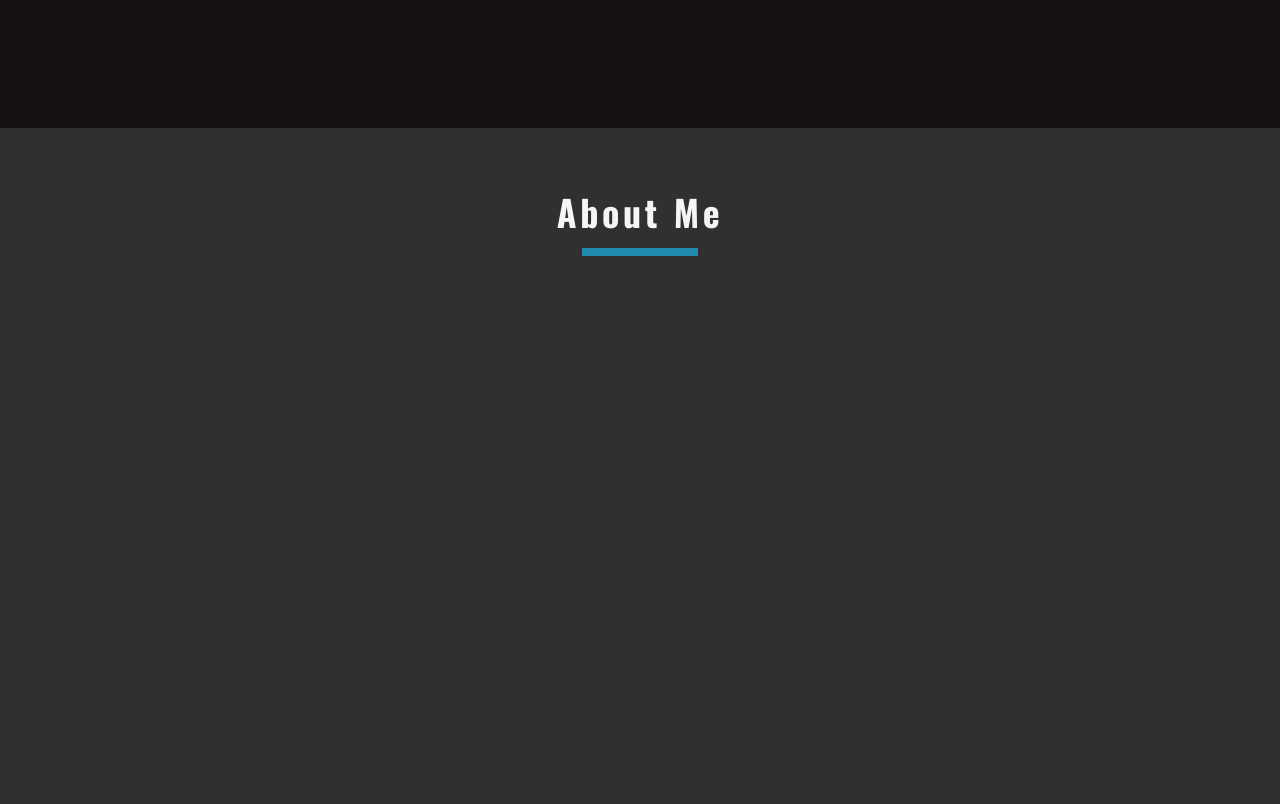
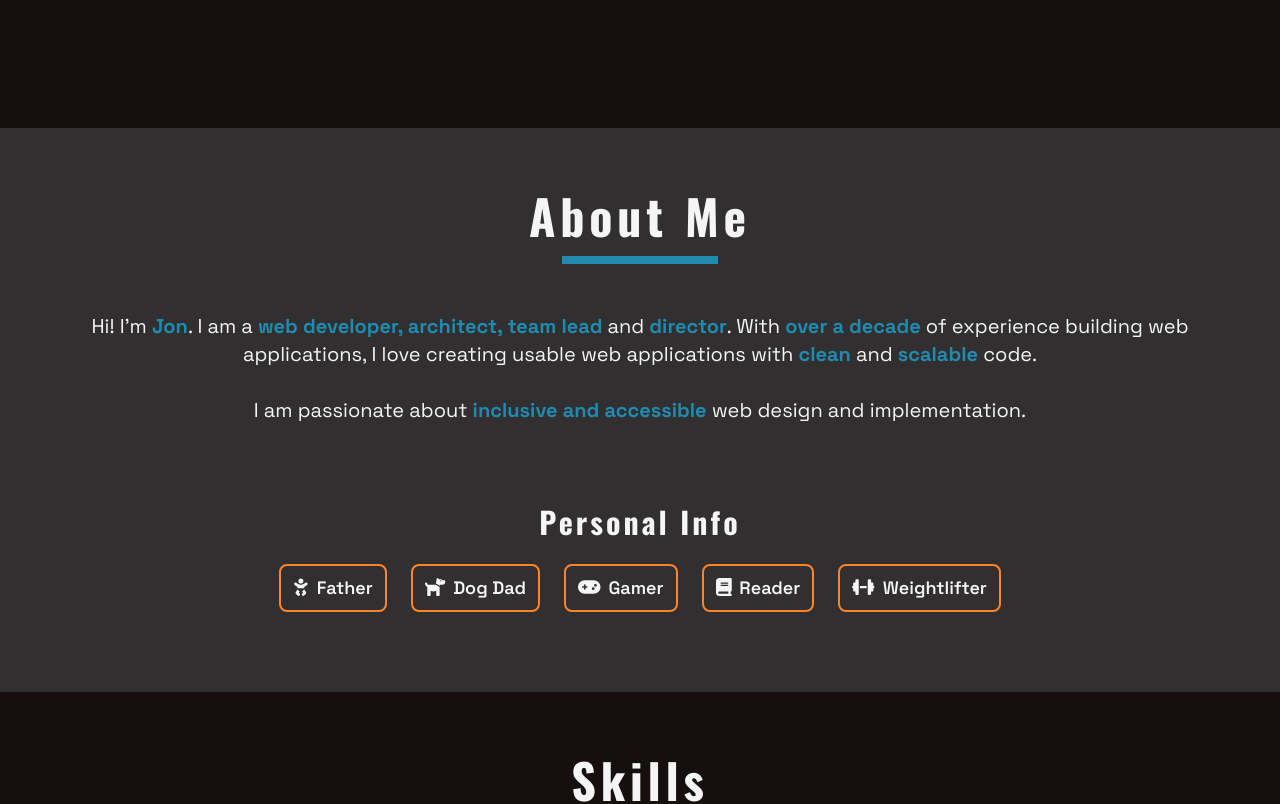
Before and after one commit to jrigert/portfolio, a Next.js app: page / in a window 1280 px wide. Shown: the part 720-1524 px from the top of the page. Built offline with nearby package versions, Linux system fonts and the light colour scheme.

Commit message:
- About Me section - badge component

```diff
--- a/src/components/PageSection.tsx
+++ b/src/components/PageSection.tsx
@@ -20,17 +20,12 @@ export const PageSection: FunctionComponent<HomeSectionProps> = (props) => {
 
   const containerClassNames = useMemo(
     () => classNames({ 'scroll-mt-14': offsetScroll }, className),
-    [className],
+    [className, offsetScroll],
   );
 
   return (
     <div className={wrapperClassName}>
-      <Container
-        fullHeight
-        id={id}
-        className={containerClassNames}
-        {...containerProps}
-      >
+      <Container id={id} className={containerClassNames} {...containerProps}>
         {children}
       </Container>
     </div>
--- a/src/components/PageSectionHeading.tsx
+++ b/src/components/PageSectionHeading.tsx
@@ -1,5 +1,9 @@
+'use client';
+
 import { Heading } from '@/components/core/Heading';
-import type { FunctionComponent } from 'react';
+import { useEnterAnimation } from '@/hooks/useEnterAnimation';
+import { classNames } from '@/utils/style';
+import { FunctionComponent } from 'react';
 
 export interface PageSectionHeadingProps {
   title: string;
@@ -10,9 +14,20 @@ export const PageSectionHeading: FunctionComponent<PageSectionHeadingProps> = (
 ) => {
   const { title } = props;
 
+  const { className: animationClassName, registerRef } = useEnterAnimation({
+    initialClassName: 'opacity-0 -translate-x-16',
+    enterClassName: 'opacity-100 translate-x-0',
+  });
+
   return (
     <div className="flex w-full flex-col items-center justify-center pt-16">
-      <div className="flex flex-col items-center justify-center">
+      <div
+        ref={registerRef}
+        className={classNames(
+          'flex flex-col items-center justify-center transition duration-1000 ease-out',
+          animationClassName,
+        )}
+      >
         <Heading tag="h2">{title}</Heading>
         <div className="h-2 w-[70%] bg-primary"></div>
       </div>
--- /dev/null
+++ b/src/components/core/Badge.tsx
@@ -0,0 +1,21 @@
+import { IconDefinition } from '@fortawesome/fontawesome-svg-core';
+import { FontAwesomeIcon } from '@fortawesome/react-fontawesome';
+import type { FunctionComponent } from 'react';
+
+export interface BadgeProps {
+  label: string;
+  icon?: IconDefinition;
+}
+
+export const Badge: FunctionComponent<BadgeProps> = (props) => {
+  const { label, icon } = props;
+
+  return (
+    <span className="inline-block rounded-lg border-2 border-loud px-3 py-2 text-lg font-semibold">
+      {icon ? (
+        <FontAwesomeIcon aria-hidden icon={icon} className="mr-2" />
+      ) : null}
+      {label}
+    </span>
+  );
+};
--- a/src/components/core/VerticalDivider.tsx
+++ b/src/components/core/VerticalDivider.tsx
@@ -11,6 +11,7 @@ export const VerticalDivider: FunctionComponent<VerticalDividerProps> = (
 
   return (
     <span
+      aria-hidden
       className={classNames(
         'mx-4 inline-block h-4 w-1 border-r border-r-gray-400',
         className,
--- /dev/null
+++ b/src/hooks/useEnterAnimation.ts
@@ -0,0 +1,25 @@
+import {
+  useOnEnterViewport,
+  UseOnEnterViewportProps,
+} from '@/hooks/useOnEnterViewport';
+import { useMemo } from 'react';
+
+export interface UseEnterAnimationProps extends UseOnEnterViewportProps {
+  initialClassName?: string;
+  enterClassName?: string;
+}
+
+export const useEnterAnimation = (props: UseEnterAnimationProps) => {
+  const { initialClassName, enterClassName, ...onEnterProps } = props;
+  const { hasEntered, registerRef } = useOnEnterViewport(onEnterProps);
+
+  const className = useMemo(
+    () => (hasEntered ? enterClassName : initialClassName),
+    [hasEntered, initialClassName, enterClassName],
+  );
+
+  return {
+    className,
+    registerRef,
+  };
+};
--- /dev/null
+++ b/src/hooks/useOnEnterViewport.ts
@@ -0,0 +1,42 @@
+'use client';
+
+import { useCallback, useRef, useState } from 'react';
+
+export interface UseOnEnterViewportProps {
+  /** optional callback if the hasEntered state isn't enough */
+  callback?: () => void;
+  intersectOptions?: IntersectionObserverInit;
+}
+
+export const useOnEnterViewport = (props: UseOnEnterViewportProps = {}) => {
+  const { callback, intersectOptions = { threshold: 1 } } = props;
+  const hasRegisteredRef = useRef(false);
+  const [hasEntered, setHasEntered] = useState(false);
+
+  const registerRef = useCallback((element: HTMLElement | null) => {
+    if (hasRegisteredRef.current || !element) {
+      return;
+    }
+    const handleIntersect: IntersectionObserverCallback = (entries) => {
+      entries.forEach((entry) => {
+        if (entry.isIntersecting) {
+          setHasEntered(true);
+
+          if (callback) {
+            callback();
+          }
+        }
+      });
+    };
+
+    const observer = new IntersectionObserver(
+      handleIntersect,
+      intersectOptions,
+    );
+    observer.observe(element);
+
+    hasRegisteredRef.current = true;
+  }, []);
+
+  return { hasEntered, registerRef };
+};
--- a/src/pages/home/About.tsx
+++ b/src/pages/home/About.tsx
@@ -1,14 +1,69 @@
+'use client';
+
+import { Badge } from '@/components/core/Badge';
+import { Heading } from '@/components/core/Heading';
 import { PageSection } from '@/components/PageSection';
 import { PageSectionHeading } from '@/components/PageSectionHeading';
+import { useEnterAnimation } from '@/hooks/useEnterAnimation';
 import { HomePageSectionProps } from '@/pages/home/index';
+import { classNames } from '@/utils/style';
+import {
+  faDog,
+  faBaby,
+  faGamepad,
+  faBook,
+  faDumbbell,
+} from '@fortawesome/free-solid-svg-icons';
 import type { FunctionComponent } from 'react';
 
 export const HomeAbout: FunctionComponent<HomePageSectionProps> = (props) => {
   const { id } = props;
+  const { className: bodyAnimationClass, registerRef: registerBodyRef } =
+    useEnterAnimation({
+      initialClassName: 'translate-x-12 opacity-0',
+      enterClassName: 'translate-x-0 opacity-100',
+      intersectOptions: {
+        threshold: 0.5,
+      },
+    });
 
   return (
-    <PageSection id={id} wrapperClassName="bg-background-secondary">
+    <PageSection id={id} wrapperClassName="bg-background-secondary pb-20">
       <PageSectionHeading title="About Me" />
+
+      <div
+        className={classNames(
+          'vertical-spacing highlight-strong mt-12 text-center text-xl transition duration-1000',
+          bodyAnimationClass,
+        )}
+        ref={registerBodyRef}
+      >
+        <p>
+          Hi! I&rsquo;m <strong>Jon</strong>. I am a{' '}
+          <strong>web developer, architect, team lead</strong> and{' '}
+          <strong>director</strong>. With <strong>over a decade</strong> of
+          experience building web applications, I love creating usable web
+          applications with <strong>clean</strong> and
+          <strong> scalable</strong> code.
+        </p>
+
+        <p>
+          I am passionate about <strong>inclusive and accessible</strong> web
+          design and implementation.
+        </p>
+      </div>
+
+      <Heading tag="h3" className="mb-6 mt-20 text-center">
+        Personal Info
+      </Heading>
+
+      <ul className="flex flex-wrap justify-center gap-6">
+        <Badge icon={faBaby} label="Father" />
+        <Badge icon={faDog} label="Dog Dad" />
+        <Badge icon={faGamepad} label="Gamer" />
+        <Badge icon={faBook} label="Reader" />
+        <Badge icon={faDumbbell} label="Weightlifter" />
+      </ul>
     </PageSection>
   );
 };
--- a/src/pages/home/Welcome.tsx
+++ b/src/pages/home/Welcome.tsx
@@ -2,6 +2,7 @@
 
 import { Heading } from '@/components/core/Heading';
 import { ImageCircle } from '@/components/core/ImageCircle';
+import { VerticalDivider } from '@/components/core/VerticalDivider';
 import { PageSection } from '@/components/PageSection';
 import { useAnimate } from '@/hooks/useAnimate';
 import { HomePageSectionProps } from '@/pages/home/index';
@@ -14,6 +15,7 @@ const subHeadingClasses = getHeadingClasses({ level: 'h3' });
 export const HomeWelcome: FunctionComponent<HomePageSectionProps> = (props) => {
   const { id } = props;
   const animate = useAnimate();
+  const Divider = <VerticalDivider className="mt-1 h-6 border-r-primary" />;
 
   const h1AnimationClass = animate
     ? 'opacity-100 translate-x-0'
@@ -31,6 +33,7 @@ export const HomeWelcome: FunctionComponent<HomePageSectionProps> = (props) => {
     <PageSection
       className="mt-12 flex flex-shrink-0 flex-col items-center justify-center"
       id={id}
+      fullHeight
     >
       <ImageCircle src="/images/me.png" alt="A picture of me, Jon Rigert" />
 
@@ -47,19 +50,21 @@ export const HomeWelcome: FunctionComponent<HomePageSectionProps> = (props) => {
 
       <hr
         className={classNames(
-          'border-y-foreground/30 mb-6 mt-8 h-1.5 w-48 border-x-0 border-y transition duration-1000',
+          'mb-6 mt-8 h-1.5 w-48 border-x-0 border-y border-y-foreground/30 transition duration-1000',
           dividerAnimationClass,
         )}
       />
 
       <p
+        aria-label="Web Developer, Architect and Director"
         className={classNames(
           subHeadingClasses,
+          'flex items-center text-center',
           headingSharedClasses,
           h2AnimationClass,
         )}
       >
-        Web Developer / Architect
+        Web Developer {Divider} Architect {Divider} Director
       </p>
     </PageSection>
   );
--- a/src/styles/globals.css
+++ b/src/styles/globals.css
@@ -44,4 +44,12 @@
   .nav-link-underline {
     @apply after:absolute after:left-0 after:bottom-0 after:w-full after:bg-cyan-light after:h-0.5;
   }
+
+  .vertical-spacing > * {
+    @apply mb-7;
+  }
+
+  .highlight-strong strong {
+    @apply text-primary;
+  }
 }
--- a/src/utils/style.ts
+++ b/src/utils/style.ts
@@ -11,7 +11,7 @@ const headingVariants = cva(['font-bold font-heading tracking-widest'], {
   variants: {
     level: {
       h1: ['text-7xl', 'mb-6', 'text-primary', 'tracking-[0.075em]'],
-      h2: ['text-4xl', 'mb-4'],
+      h2: ['text-5xl', 'mb-4'],
       h3: ['text-3xl', 'mb-3'],
       h4: ['text-2xl', 'mb-2'],
       h5: ['text-xl', 'mb-2'],
```
Also changed, not shown: 1 other file (tests, documents, lock files or other folders).
